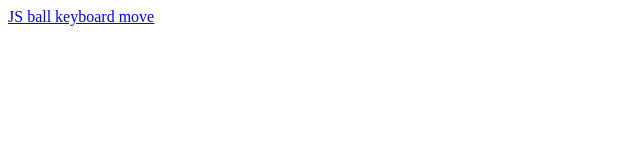
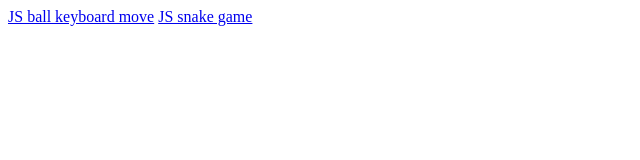
Before and after one commit to mxparfenov/JS-projects, a plain HTML site: page index.html in a window 1280 px wide. Shown: the whole page, without its empty margins (0-640 px from the left). Drawn offline with Linux system fonts and the light colour scheme.

Commit message:
Update index.html

```diff
--- a/index.html
+++ b/index.html
@@ -7,5 +7,6 @@
 </head>
 <body>
     <a href="JS ball keyboard move_2/js_ball_move.html">JS ball keyboard move</a>
+    <a href="JS snake game/snake.html">JS snake game</a>
 </body>
 </html>
```
